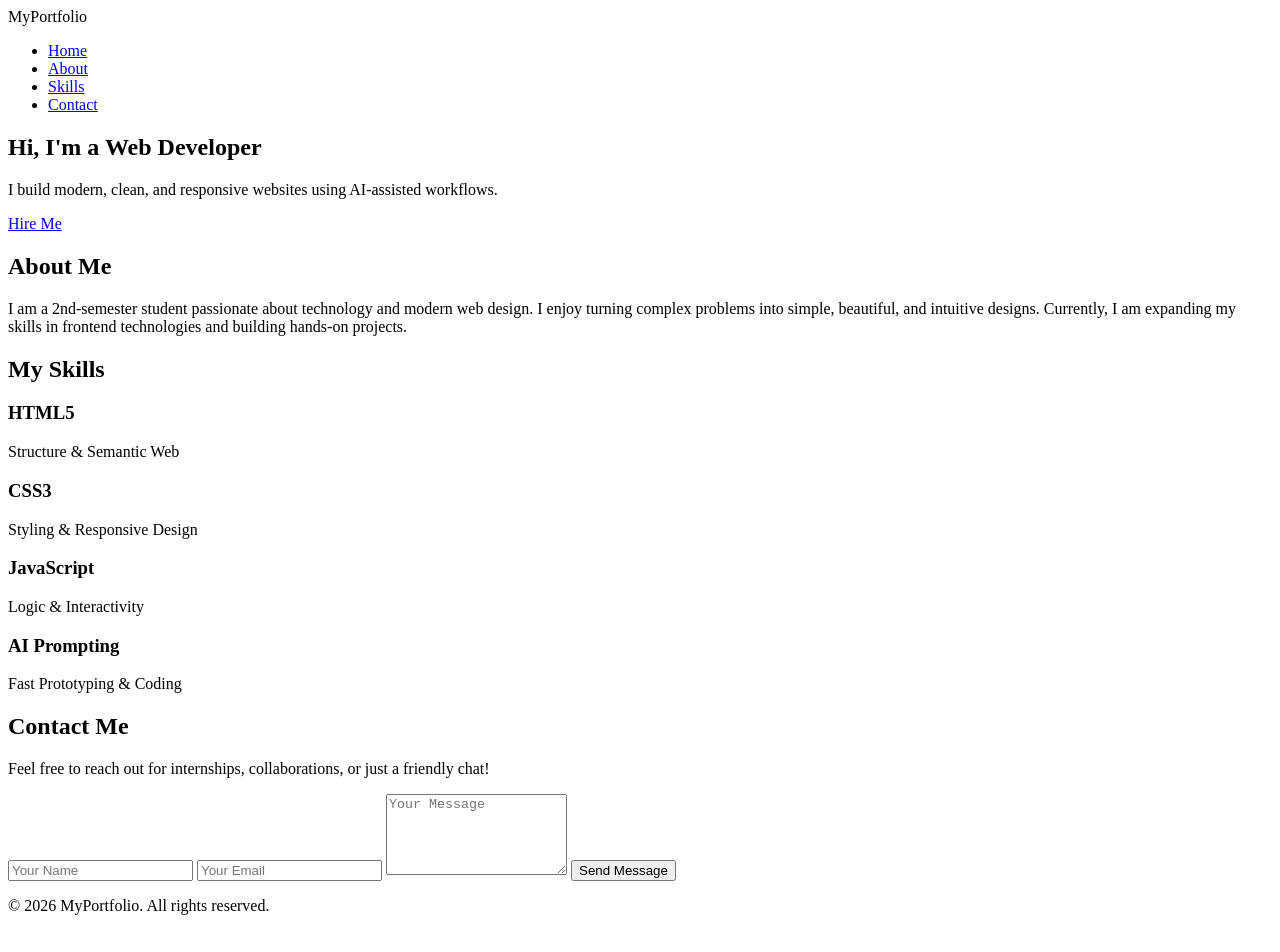
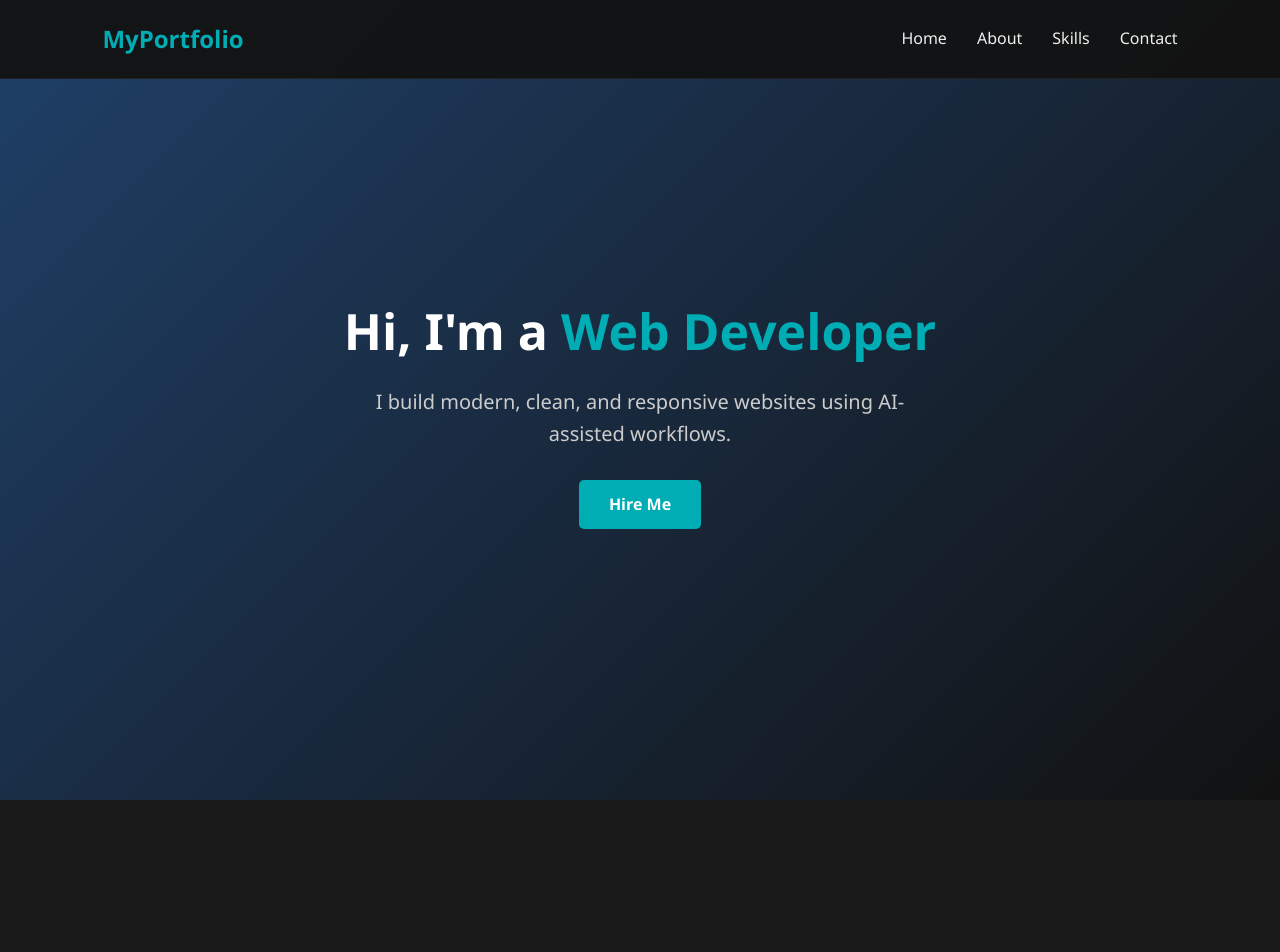
Before and after one commit to Jawad-Ali2920/portfolio, a plain HTML site: page index.html in a window 1280 px wide. Shown: the top 952 px of the page. Before the commit the page ends 931 px from the top, so only its background shows below. Drawn offline with Linux system fonts and the light colour scheme.

Commit message:
Update index.html

```diff
--- a/index.html
+++ b/index.html
@@ -4,7 +4,196 @@
     <meta charset="UTF-8">
     <meta name="viewport" content="width=device-width, initial-scale=1.0">
     <title>My Professional Portfolio</title>
-    <link rel="stylesheet" href="style.css">
+    <style>
+        /* Reset and General Setup */
+        * {
+            margin: 0;
+            padding: 0;
+            box-sizing: border-box;
+            font-family: 'Segoe UI', Tahoma, Geneva, Verdana, sans-serif;
+            scroll-behavior: smooth;
+        }
+
+        body {
+            background-color: #121212;
+            color: #ffffff;
+            line-height: 1.6;
+        }
+
+        /* Header & Nav */
+        header {
+            position: fixed;
+            top: 0;
+            width: 100%;
+            background-color: rgba(18, 18, 18, 0.95);
+            display: flex;
+            justify-content: space-between;
+            align-items: center;
+            padding: 20px 8%;
+            z-index: 1000;
+            border-bottom: 1px solid #222;
+        }
+
+        .logo {
+            font-size: 24px;
+            font-weight: bold;
+            color: #00adb5;
+        }
+
+        nav ul {
+            display: flex;
+            list-style: none;
+        }
+
+        nav ul li {
+            margin-left: 30px;
+        }
+
+        nav ul li a {
+            color: #eee;
+            text-decoration: none;
+            font-size: 16px;
+            transition: color 0.3s;
+        }
+
+        nav ul li a:hover {
+            color: #00adb5;
+        }
+
+        /* Base Sections */
+        section {
+            padding: 100px 8% 80px;
+            min-height: 80vh;
+            display: flex;
+            flex-direction: column;
+            justify-content: center;
+            align-items: center;
+            text-align: center;
+        }
+
+        h2 {
+            font-size: 36px;
+            margin-bottom: 20px;
+            color: #00adb5;
+            position: relative;
+        }
+
+        /* Hero Section */
+        .hero-section {
+            background: linear-gradient(135deg, #1f4068 0%, #121212 100%);
+            min-height: 100vh;
+        }
+
+        .hero-content h1 {
+            font-size: 50px;
+            margin-bottom: 15px;
+        }
+
+        .highlight {
+            color: #00adb5;
+        }
+
+        .hero-content p {
+            font-size: 20px;
+            color: #ccc;
+            margin-bottom: 30px;
+            max-width: 600px;
+        }
+
+        .btn {
+            display: inline-block;
+            background-color: #00adb5;
+            color: #fff;
+            padding: 12px 30px;
+            text-decoration: none;
+            border-radius: 5px;
+            font-weight: bold;
+            transition: background 0.3s, transform 0.3s;
+            border: none;
+            cursor: pointer;
+        }
+
+        .btn:hover {
+            background-color: #008085;
+            transform: translateY(-3px);
+        }
+
+        /* About Section */
+        .about-section {
+            background-color: #1a1a1a;
+        }
+
+        .about-content {
+            max-width: 800px;
+            font-size: 18px;
+            color: #ddd;
+        }
+
+        /* Skills Section */
+        .skills-grid {
+            display: grid;
+            grid-template-columns: repeat(auto-fit, minmax(200px, 1fr));
+            gap: 20px;
+            width: 100%;
+            max-width: 1000px;
+            margin-top: 40px;
+        }
+
+        .skill-card {
+            background-color: #222831;
+            padding: 30px;
+            border-radius: 8px;
+            transition: transform 0.3s, border-color 0.3s;
+            border: 1px solid #333;
+        }
+
+        .skill-card:hover {
+            transform: translateY(-5px);
+            border-color: #00adb5;
+        }
+
+        .skill-card h3 {
+            color: #00adb5;
+            margin-bottom: 10px;
+        }
+
+        /* Contact Section */
+        .contact-section {
+            background-color: #1a1a1a;
+        }
+
+        .contact-form {
+            display: flex;
+            flex-direction: column;
+            width: 100%;
+            max-width: 500px;
+            margin-top: 30px;
+        }
+
+        .contact-form input, .contact-form textarea {
+            background-color: #222831;
+            color: #fff;
+            border: 1px solid #333;
+            padding: 15px;
+            margin-bottom: 15px;
+            border-radius: 5px;
+            font-size: 16px;
+        }
+
+        .contact-form input:focus, .contact-form textarea:focus {
+            outline: none;
+            border-color: #00adb5;
+        }
+
+        /* Footer */
+        footer {
+            background-color: #121212;
+            text-align: center;
+            padding: 20px;
+            border-top: 1px solid #222;
+            color: #666;
+        }
+    </style>
 </head>
 <body>
 
@@ -67,7 +256,11 @@
         <p>Feel free to reach out for internships, collaborations, or just a friendly chat!</p>
         <form class="contact-form" onsubmit="event.preventDefault(); alert('Message sent successfully!');">
             <input type="text" placeholder="Your Name" required>
-            <input type="email" placeholder="Your Email" required>
+           <div class="email-input-container">
+    <input type="text" placeholder="Your Gmail username" required>
+    <span class="gmail-suffix">@gmail.com</span>
+</div>
+
             <textarea placeholder="Your Message" rows="5" required></textarea>
             <button type="submit" class="btn">Send Message</button>
         </form>
```
